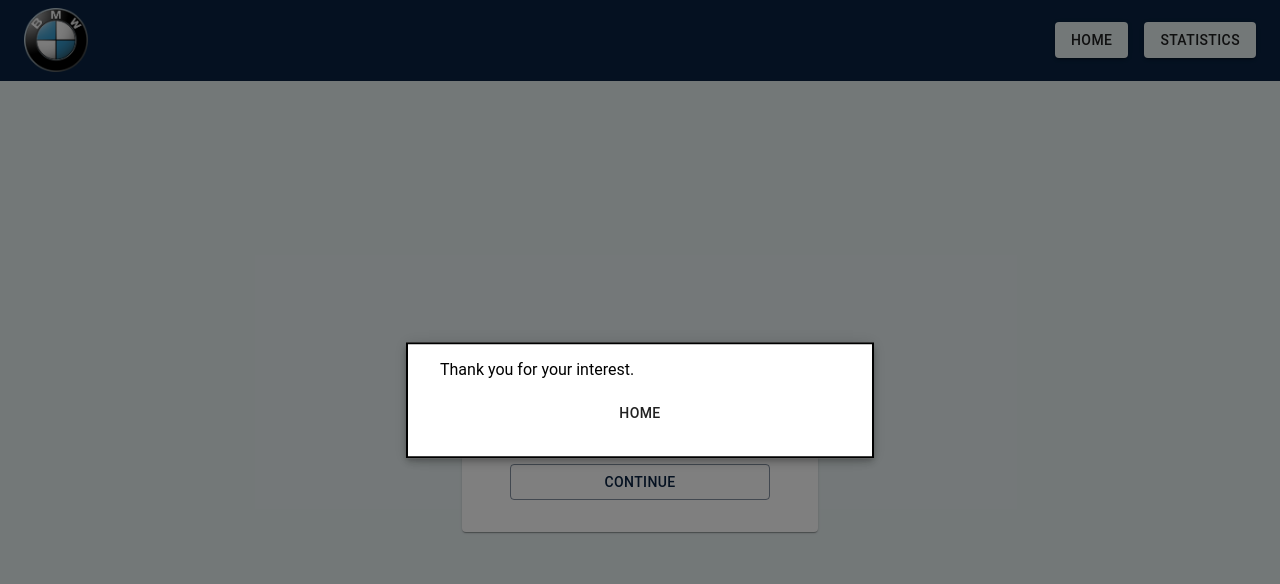
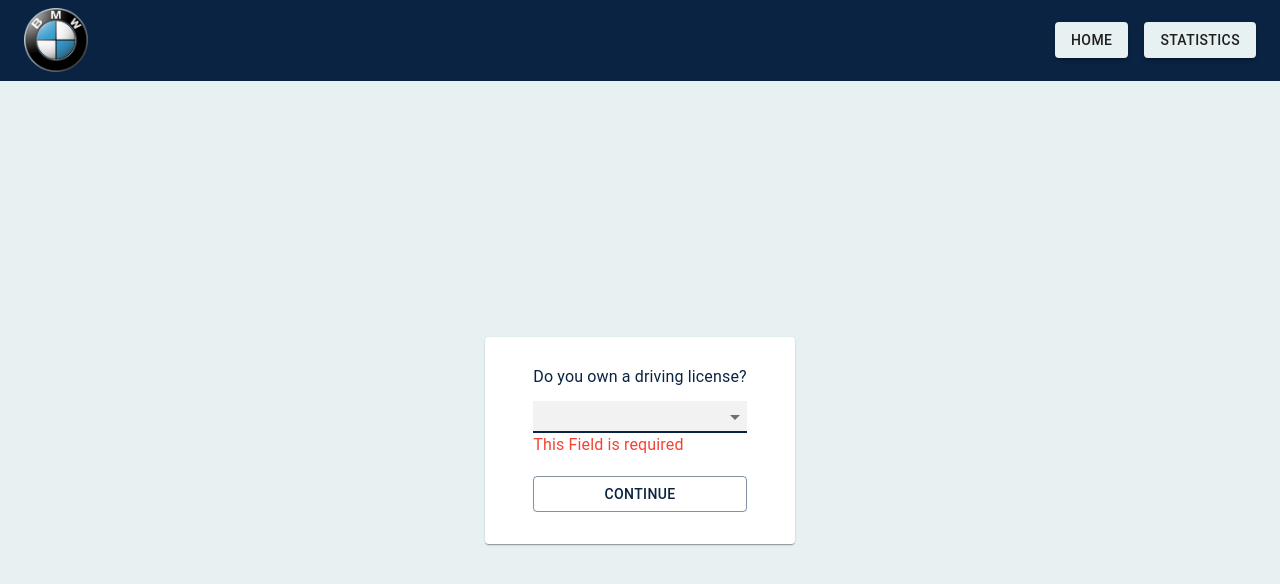
Before and after one commit to stefan320/dynamic-survey, a React (Create React App) app: page /step-two in a window 1280 px wide. Both pictures are taken after a click on the button "CONTINUE". Shown: the top 584 px of the page. Built offline with nearby package versions, Linux system fonts and the light colour scheme.

Commit message:
added Contollers to formStepTwo Select components

```diff
--- a/src/components/Navigation/Navigation.js
+++ b/src/components/Navigation/Navigation.js
@@ -13,7 +13,7 @@ const Navigation = (props) => {
         fontWeight={700}
         component={NavLink}
         to="/"
-        className={[classes.ButtonMarginR, classes.Button]}
+        className={`${classes.ButtonMarginR} ${classes.Button}`}
       >
         Home
       </Button>
--- a/src/pages/FormStart.js
+++ b/src/pages/FormStart.js
@@ -76,9 +76,7 @@ const FormStart = (props) => {
               })}
             />
             {errors.age && (
-              <Typography paragraph color="error">
-                {errors.age.message}
-              </Typography>
+              <Typography color="error">{errors.age.message}</Typography>
             )}
             <br />
             <FormControl>
@@ -95,9 +93,7 @@ const FormStart = (props) => {
                 <MenuItem value="other">Other</MenuItem>
               </Select>
               {errors.gender && (
-                <Typography paragraph color="error">
-                  This Field is required
-                </Typography>
+                <Typography color="error">This Field is required</Typography>
               )}
             </FormControl>
             <br />
--- a/src/pages/FormStepTwo.js
+++ b/src/pages/FormStepTwo.js
@@ -1,5 +1,5 @@
 import React, { useState } from "react";
-import { useForm } from "react-hook-form";
+import { useForm, Controller } from "react-hook-form";
 import { connect } from "react-redux";
 import * as actionCreators from "../store/actions/formActions";
 import SimpleModal from "../components/Modal/Modal";
@@ -18,14 +18,11 @@ import { useStyles } from "./Form.styles";
 
 const FormStepTwo = (props) => {
   const {
-    register,
     handleSubmit,
+    watch,
+    control,
     formState: { errors },
   } = useForm();
-
-  // Iputs State
-  const [drivingLicense, setDrivingLicense] = useState("no");
-  const [isFirstCar, setIsFirstCar] = useState("no");
 
   const [modalState, setModalState] = useState(false);
   const [modalMsg, setModalMsg] = useState("");
@@ -33,14 +30,15 @@ const FormStepTwo = (props) => {
   const classes = useStyles();
 
   const onSubmit = (data) => {
-    if (drivingLicense === "no") {
+    console.log(data);
+    if (data.isLicensed === "no") {
       setModalMsg("Thank you for your interest.");
       setModalState(true);
       props.isParticipantLicensed(false);
       return;
     }
 
-    if (isFirstCar === "yes") {
+    if (data.isFirstCar === "yes") {
       props.isFirstTimer(true);
       setModalMsg(
         "We are targeting more experienced clients, thank you for your interest."
@@ -48,15 +46,11 @@ const FormStepTwo = (props) => {
       setModalState(true);
       return;
     } else {
-      // first car = "no" & licensed OR licensed over 25
+      // first car = "no" & age over 25
       props.history.push("/step-three");
     }
   };
   const onError = (error) => console.log(error);
-
-  const selectChangeHandler = (e, setStateVar) => {
-    setStateVar(e.target.value);
-  };
 
   const modalButtonHandler = () => {
     setModalState(false);
@@ -64,20 +58,27 @@ const FormStepTwo = (props) => {
   };
 
   const bonusQuestion =
-    props.participantAge >= 18 &&
-    props.participantAge <= 25 &&
-    drivingLicense === "yes" ? (
+    props.participantAge <= 25 && watch("isLicensed") === "yes" ? (
       <FormControl>
         <FormLabel htmlFor={"isFirstCar"}>Is this your first car?</FormLabel>
+        <Controller
+          control={control}
+          name="isFirstCar"
+          rules={{ required: true }}
+          defaultValue=""
+          render={({ field: { onChange, onBlur, value, ref } }) => (
             <Select
+              onBlur={onBlur}
               id={"isFirstCar"}
-          {...register("isFirstCar", { required: true })}
-          value={isFirstCar}
-          onChange={(e) => selectChangeHandler(e, setIsFirstCar)}
+              onChange={onChange}
+              inputRef={ref}
+              value={value}
             >
               <MenuItem value="yes">Yes</MenuItem>
               <MenuItem value="no">No</MenuItem>
             </Select>
+          )}
+        />
         {errors.isFirstCar && (
           <Typography paragraph color="error">
             This Field is required
@@ -108,23 +109,30 @@ const FormStepTwo = (props) => {
               <FormLabel htmlFor={"isLicensed"}>
                 Do you own a driving license?
               </FormLabel>
+              <Controller
+                control={control}
+                name="isLicensed"
+                rules={{ required: true }}
+                defaultValue=""
+                render={({ field: { onChange, onBlur, value, ref } }) => (
                   <Select
-                value={drivingLicense}
+                    value={value}
                     id={"isLicensed"}
-                {...register("isLicensed", { required: true })}
-                onChange={(e) => selectChangeHandler(e, setDrivingLicense)}
+                    onBlur={onBlur}
+                    onChange={onChange}
+                    inputRef={ref}
                   >
                     <MenuItem value="yes">Yes</MenuItem>
                     <MenuItem value="no">
                       No, I prefer using other transport
                     </MenuItem>
                   </Select>
+                )}
+              />
+            </FormControl>
             {errors.isLicensed && (
-                <Typography paragraph color="error">
-                  This Field is required
-                </Typography>
+              <Typography color="error">This Field is required</Typography>
             )}
-            </FormControl>
             <br />
             {bonusQuestion}
             <Button type="submit" variant="outlined" color="primary">
```
Lines whose indentation alone changed are shown as unchanged.
